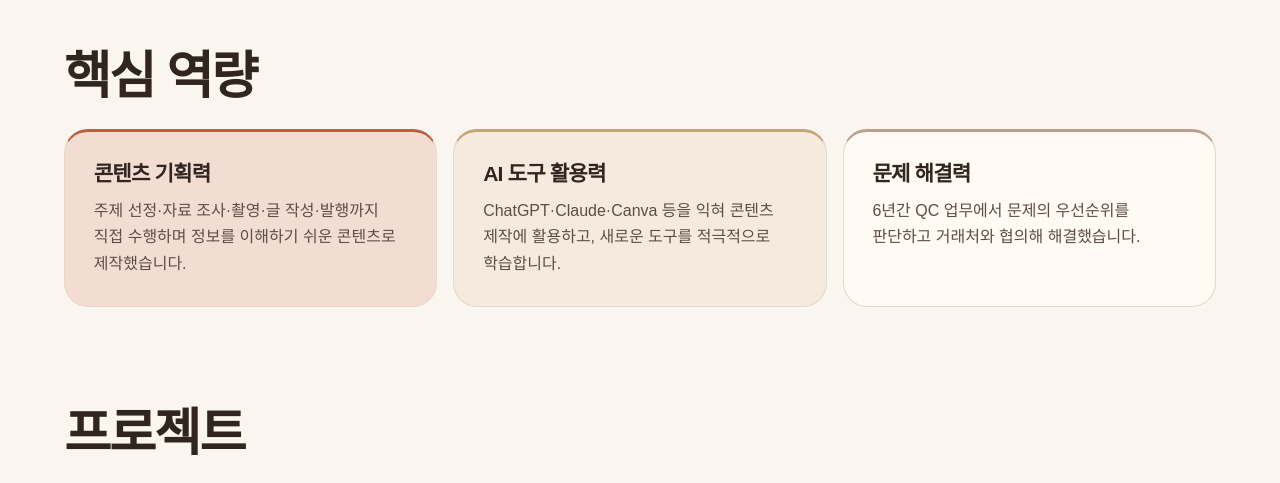
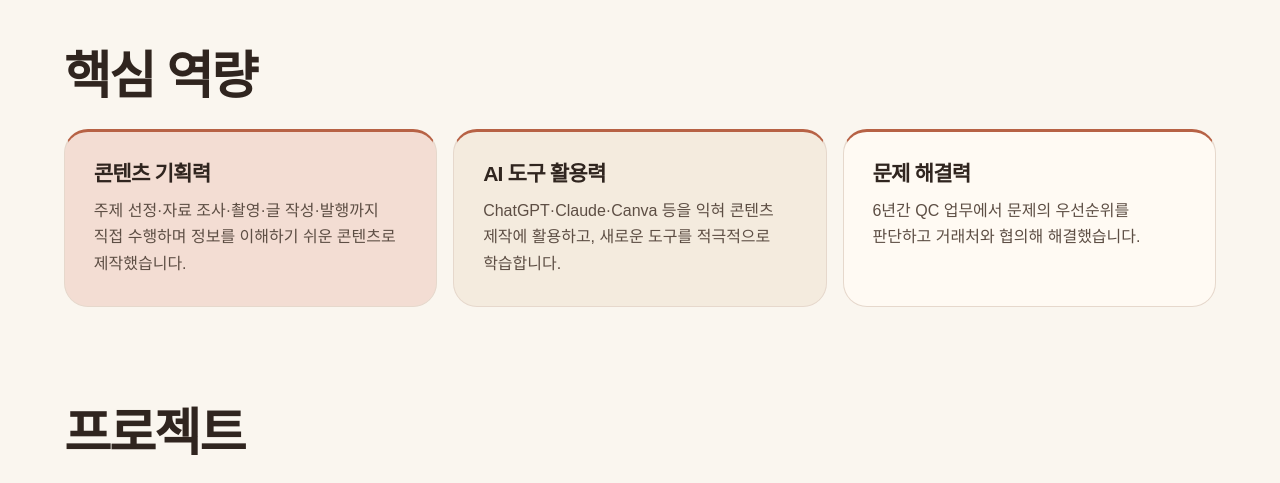
Before and after one commit to dobonggil317-cell/gilseungyun, a plain HTML site: page index.html in a window 1280 px wide. Shown: the part 1180-1663 px from the top of the page. Drawn offline with Linux system fonts and the light colour scheme; a web font is replaced by a local one.

Commit message:
Match all skills card borders to the first card

```diff
--- a/index.html
+++ b/index.html
@@ -85,9 +85,10 @@
     .card { min-width: 0; padding: clamp(1.1rem, 2.6vw, 1.8rem); border: 1px solid var(--line); border-radius: var(--radius); background: #fff; }
     .card p, .card dl, .card ol { margin-top: .75rem; }
     .story-lead { margin-bottom: 1rem; font-size: 1.12rem; }
-    .warm { background: #f3ddd3; border-top: 3px solid var(--terracotta); }
-    .sand { background: #f4ebde; border-top: 3px solid #c5a478; }
-    .ivory { background: #fffaf3; border-top: 3px solid #bba18d; }
+    #skills .card { border-top: 3px solid var(--terracotta); }
+    .warm { background: #f3ddd3; }
+    .sand { background: #f4ebde; }
+    .ivory { background: #fffaf3; }
     dl { margin: 0; }
     dt { font-weight: 750; }
     dd { margin: 0 0 .65rem; color: var(--muted); }
```
